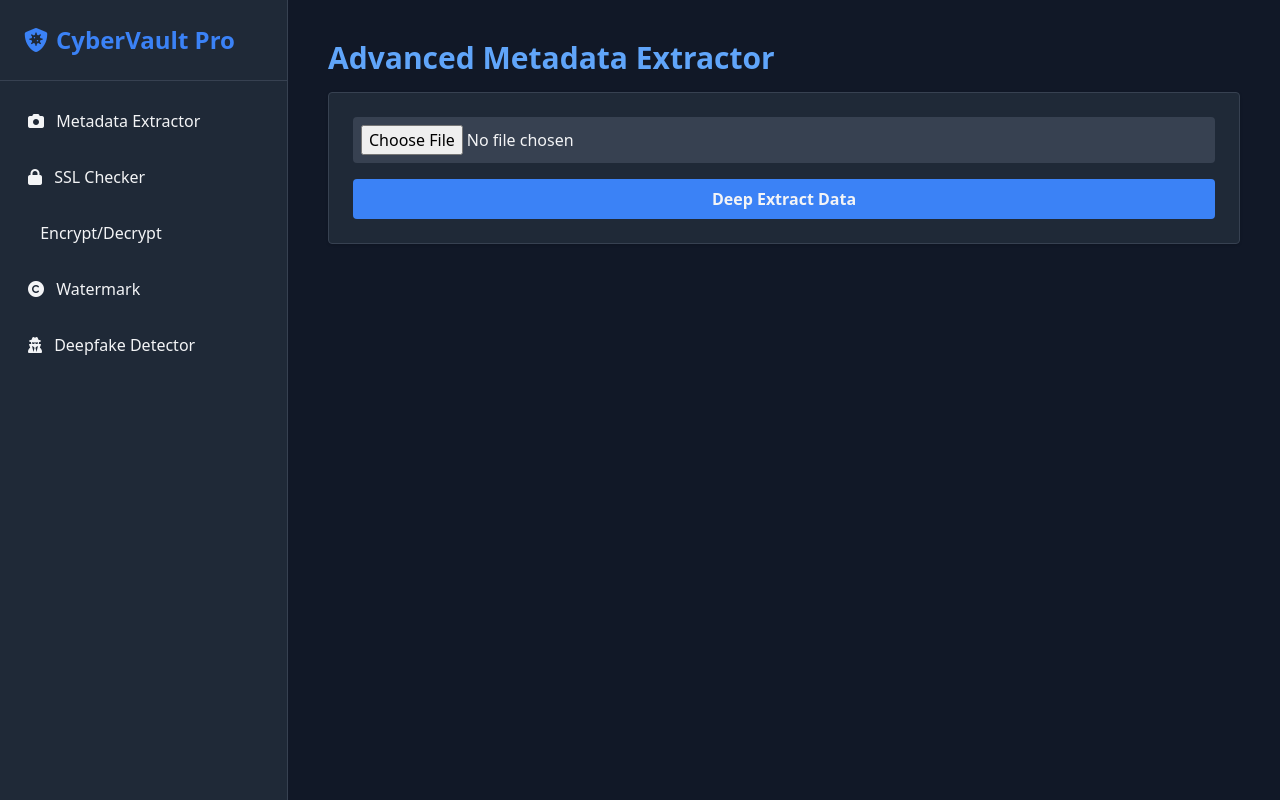
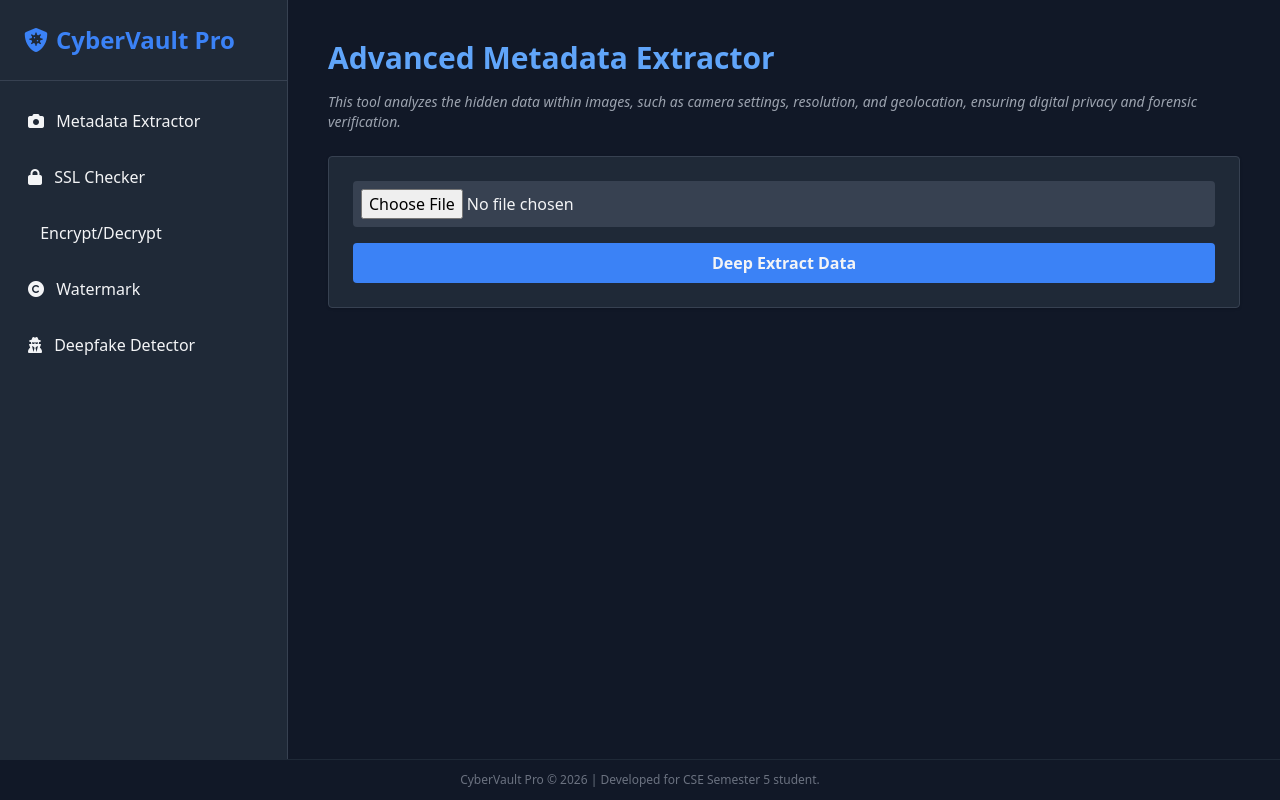
Before and after one commit to Harshjoshi48/Secure-Media-Scanner, a FastAPI app: page / in a window 1280 px wide. Run offline with FastAPI, Linux system fonts and the light colour scheme; some libraries are stand-ins or nearby versions.

Commit message:
Update index.html

```diff
--- a/templates/index.html
+++ b/templates/index.html
@@ -2,7 +2,7 @@
 <html lang="gu">
 <head>
     <meta charset="UTF-8">
-    <title>CyberVault Pro | Production</title>
+    <title>Cybersecurity & Forensics Toolkit</title>
     <script src="https://cdn.tailwindcss.com"></script>
     <link href="https://cdnjs.cloudflare.com/ajax/libs/font-awesome/6.0.0/css/all.min.css" rel="stylesheet">
     <style>.tab-content { display: none; } .active-tab { display: block; }</style>
@@ -26,6 +26,10 @@
 
         <div id="forensics" class="tab-content active-tab">
             <h2 class="text-3xl font-bold mb-4 text-blue-400">Advanced Metadata Extractor</h2>
+            <p class="text-gray-400 mb-6 text-sm italic">
+        This tool analyzes the hidden data within images, such as camera settings,
+        resolution, and geolocation, ensuring digital privacy and forensic verification.
+            </p>
             <div class="bg-gray-800 p-6 rounded shadow border border-gray-700 w-full">
                 <form onsubmit="submitForm(event, '/api/forensics', 'forensicResult')">
                     <input type="file" name="file" class="w-full bg-gray-700 p-2 rounded mb-4" required>
@@ -37,6 +41,7 @@
 
         <div id="ssl" class="tab-content">
             <h2 class="text-3xl font-bold mb-4 text-green-400">SSL Certificate Checker</h2>
+            <p class="text-gray-400 mb-6 text-sm italic">This utility audits website security by verifying SSL/TLS certificates, checking for expiration dates, and assigning a security grade based on certificate validity</p>
             <div class="bg-gray-800 p-6 rounded shadow max-w-2xl border border-gray-700">
                 <form onsubmit="submitForm(event, '/api/ssl_check', 'sslResult')">
                     <input type="text" name="hostname" placeholder="google.com" class="w-full bg-gray-700 p-3 rounded mb-4" required>
@@ -48,6 +53,7 @@
 
         <div id="crypto" class="tab-content">
             <h2 class="text-3xl font-bold mb-4 text-red-400">File Encrypt / Decrypt</h2>
+            <p class="text-gray-400 mb-6 text-sm italic">Uses AES-based encryption to secure your files. This ensures that sensitive data remains unreadable to unauthorized users without the correct password</p>
             <div class="bg-gray-800 p-6 rounded shadow max-w-2xl border border-gray-700">
                 <form onsubmit="submitForm(event, '/api/crypto', 'cryptoResult')">
                     <input type="file" name="file" class="w-full bg-gray-700 p-2 rounded mb-4" required>
@@ -64,6 +70,8 @@
 
         <div id="watermark" class="tab-content">
             <h2 class="text-3xl font-bold mb-4 text-purple-400">Digital Watermarking</h2>
+             <p class="text-gray-400 mb-6 text-sm italic">Protects your intellectual property by embedding a visible watermark text onto your images, helping to establish ownership and prevent unauthorized use</p>
+            <p class="text-gray-400 mb-6 text-sm italic"></p>
             <div class="bg-gray-800 p-6 rounded shadow max-w-2xl border border-gray-700">
                 <form onsubmit="submitForm(event, '/api/watermark', 'watermarkResult')">
                     <input type="file" name="image" class="w-full bg-gray-700 p-2 rounded mb-4" required>
@@ -76,6 +84,7 @@
 
         <div id="deepfake" class="tab-content">
             <h2 class="text-3xl font-bold mb-4 text-pink-400">Deepfake Detection</h2>
+            <p class="text-gray-400 mb-6 text-sm italic">Utilizes Error Level Analysis (ELA) to identify discrepancies in image compression, allowing you to detect if an image has been digitally altered or photoshopped."</p>
             <div class="bg-gray-800 p-6 rounded shadow border border-gray-700 w-full">
                 <form onsubmit="submitForm(event, '/api/deepfake', 'deepfakeResult')">
                     <input type="file" name="image" class="w-full bg-gray-700 p-2 rounded mb-4" required>
@@ -84,6 +93,45 @@
                 <div id="deepfakeResult" class="mt-4 text-sm text-pink-300 bg-black p-4 rounded hidden break-words"></div>
             </div>
         </div>
+        <div id="info" class="tab-content">
+    <h2 class="text-3xl font-bold mb-8 text-yellow-400">Student Profile</h2>
+
+    <div class="max-w-md bg-gray-800 rounded-xl shadow-2xl border border-gray-700 overflow-hidden transform transition hover:scale-105">
+        <div class="bg-blue-600 p-6 text-center">
+            <div class="w-24 h-24 bg-white rounded-full mx-auto flex items-center justify-center text-4xl text-blue-600 mb-4 shadow-lg">
+                <i class="fas fa-user-graduate"></i>
+            </div>
+            <h3 class="text-2xl font-bold text-white">Joshi Harsh Navinbhai</h3>
+            <p class="text-blue-100 italic">CSE Student - 5th Semester</p>
+        </div>
+
+        <div class="p-6 space-y-4">
+            <div class="flex items-center text-gray-300">
+                <i class="fas fa-envelope w-8 text-yellow-400"></i>
+                <span>hj195344@gmail.com</span>
+            </div>
+            <div class="flex items-center text-gray-300">
+                <i class="fas fa-phone w-8 text-yellow-400"></i>
+                <span>9558825116</span>
+            </div>
+            <div class="flex items-center text-gray-300">
+                <i class="fas fa-university w-8 text-yellow-400"></i>
+                <span>K.D.POLYTECHNIC, PATAN </span>
+            </div>
+            <div class="flex items-start text-gray-300">
+                <i class="fas fa-map-marker-alt w-8 text-yellow-400 mt-1"></i>
+                <span>Opposite T. B. Hospital,Krishnanagar Society,Hemchandracharya North Gujarat University Road,Patan, Gujarat - 384265</span>
+            </div>
+        </div>
+
+        <div class="bg-gray-700 p-4 text-center text-xs text-gray-400">
+            Diploma in Computer Science & Engineering (CSE)
+        </div>
+    </div>
+</div>
+    <footer class="fixed bottom-0 left-0 right-0 bg-gray-900 p-3 text-center text-gray-500 text-xs border-t border-gray-800">
+    CyberVault Pro © 2026 | Developed for CSE Semester 5  student.
+</footer>
     </main>
 
     <script>
```
